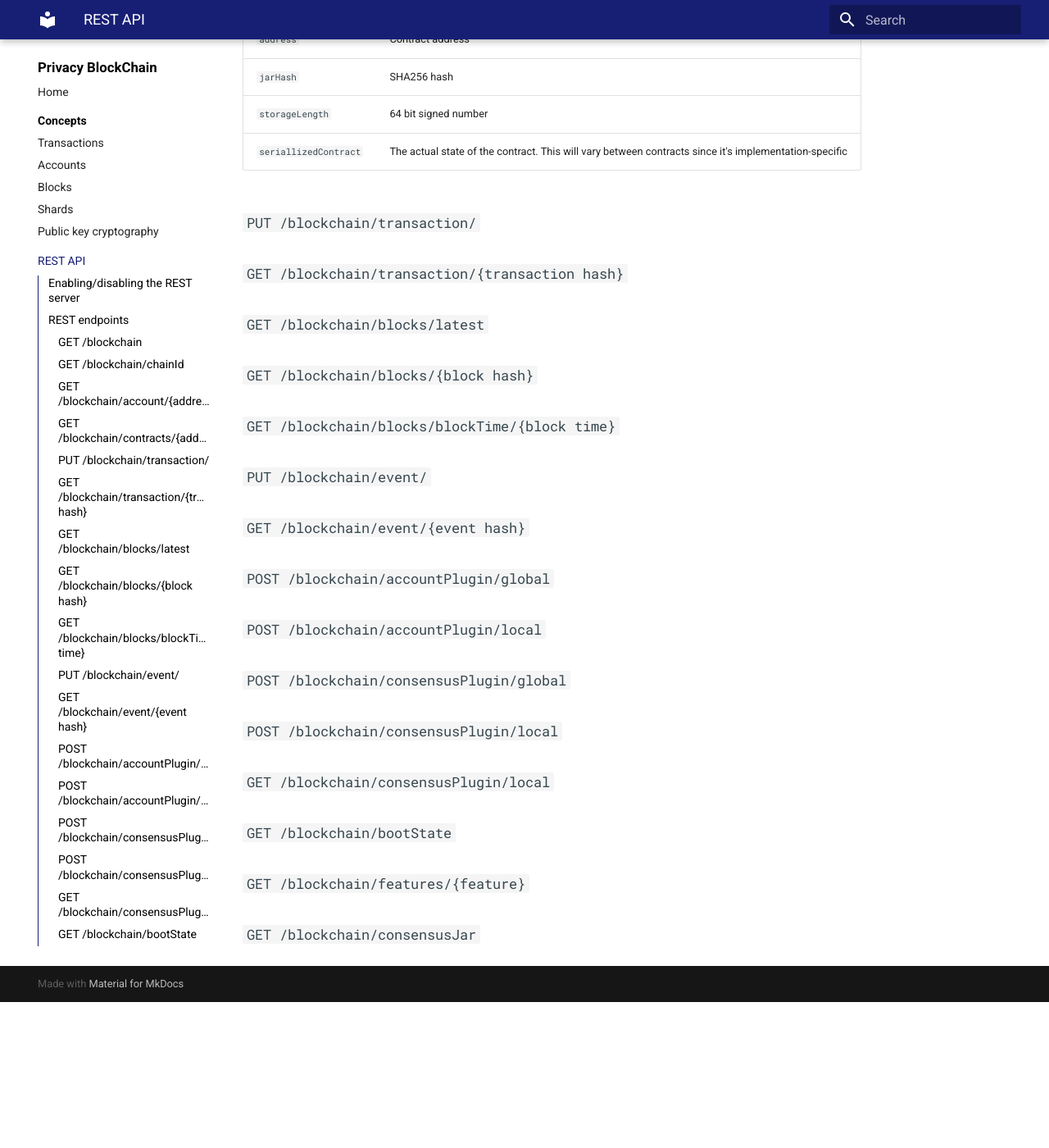
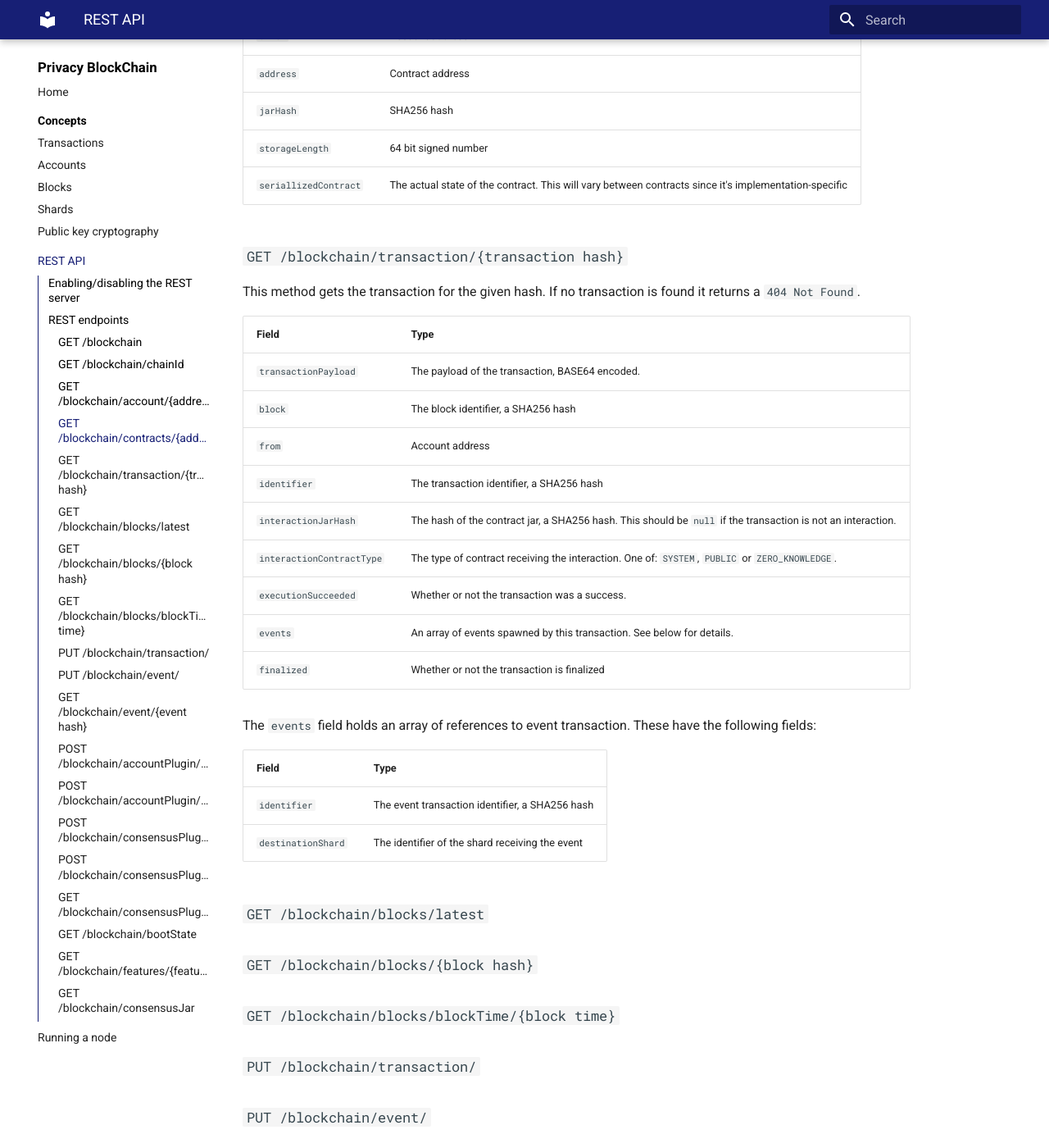
Before and after one commit to 0xSero/partisia-docs, an MkDocs documentation site: the page built from docs/rest.md, in a window 1280 px wide and 1400 px high, scrolled down 1875 px. Shown: the whole window at 82% size. Built offline with MkDocs 1.6.1 and Material for MkDocs 9.7.7, drawn with Linux system fonts in a browser that asks for light colours; a script that is not in the unit is left out; before the commit the page ends 3097 px from its top, so only the background shows below that; some of the changed text lies outside the part shown.

Commit message:
More REST

`````diff
--- a/docs/rest.md
+++ b/docs/rest.md
@@ -53,6 +53,8 @@ Given an account address this method returns the account state for the given acc
 }
 ````
 
+Nonce is a 64 bit signed integer.
+
 
 ### `GET  /blockchain/contracts/{address}`
 
@@ -84,12 +86,43 @@ An example result:
 | `storageLength` | 64 bit signed number |
 | `seriallizedContract` | The actual state of the contract. This will vary between contracts since it's implementation-specific |
 
+### `GET  /blockchain/transaction/{transaction hash}`
 
-### `PUT  /blockchain/transaction/`
-### `GET  /blockchain/transaction/{transaction hash}`
+This method gets the transaction for the given hash. If no transaction is found it returns a `404 Not Found`.
+
+
+| Field | Type |
+|-------|------|
+| `transactionPayload`    | The payload of the transaction, BASE64 encoded. |
+| `block`   | The block identifier, a SHA256 hash |
+| `from`   | Account address |
+| `identifier`   | The transaction identifier, a SHA256 hash |
+| `interactionJarHash`   | The hash of the contract jar, a SHA256 hash. This should be `null` if the transaction is not an interaction. |
+| `interactionContractType`   | The type of contract receiving the interaction. One of: `SYSTEM`, `PUBLIC` or `ZERO_KNOWLEDGE`. |
+| `executionSucceeded` | Whether or not the transaction was a success. |
+| `events` | An array of events spawned by this transaction. See below for details. |
+| `finalized` | Whether or not the transaction is finalized |
+
+The `events` field holds an array of references to event transaction. These have the following fields:
+
+| Field | Type |
+|-------|------|
+| `identifier`   | The event transaction identifier, a SHA256 hash |
+| `destinationShard`   | The identifier of the shard receiving the event |
+
+
+
+
+
 ### `GET  /blockchain/blocks/latest`
 ### `GET  /blockchain/blocks/{block hash}`
 ### `GET  /blockchain/blocks/blockTime/{block time}`
+
+
+### `PUT  /blockchain/transaction/`
+
+
+
 ### `PUT  /blockchain/event/`
 ### `GET  /blockchain/event/{event hash}`
 
`````
